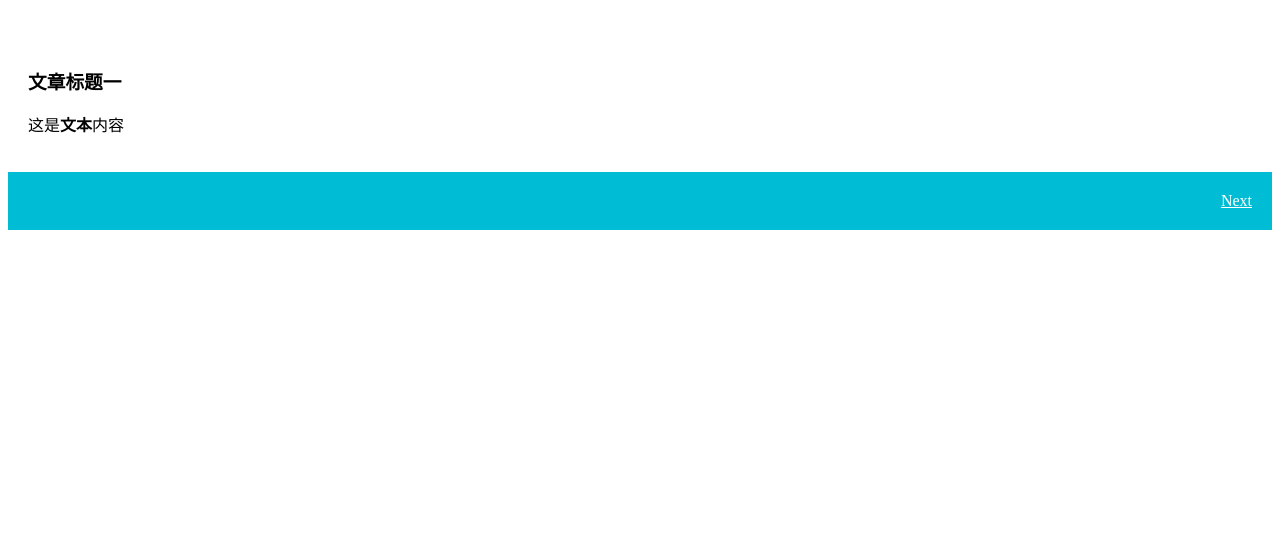
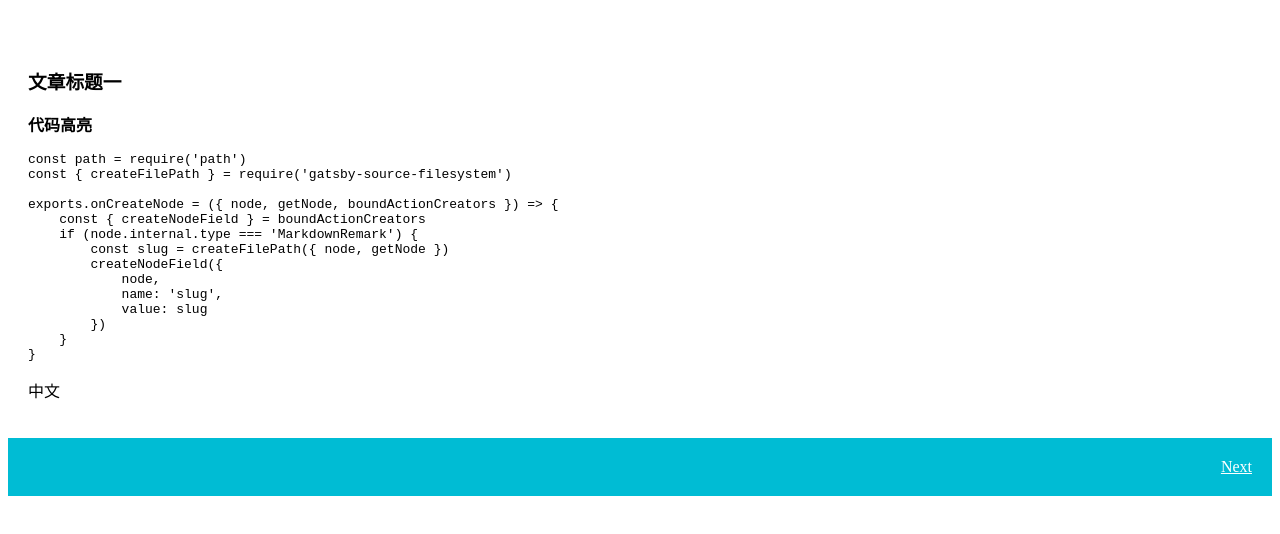
Before and after one commit to vhkdiy/gatsby-demo, a Gatsby site: page /posts/1/ in a window 1280 px wide. Built offline with nearby package versions, Linux system fonts and the light colour scheme; Gatsby itself is replaced by a stand-in of ours; some packages are replaced by stand-ins of ours; code samples lack their colours.

Commit message:
code highlight

````diff
--- a/data/posts/1.md
+++ b/data/posts/1.md
@@ -1,3 +1,20 @@
 ### 文章标题一
 
-这是**文本**内容
+**代码高亮**
+```js
+const path = require('path')
+const { createFilePath } = require('gatsby-source-filesystem')
+
+exports.onCreateNode = ({ node, getNode, boundActionCreators }) => {
+    const { createNodeField } = boundActionCreators
+    if (node.internal.type === 'MarkdownRemark') {
+        const slug = createFilePath({ node, getNode })
+        createNodeField({
+            node,
+            name: 'slug',
+            value: slug
+        })
+    }
+}
+```
+中文
--- a/gatsby-config.js
+++ b/gatsby-config.js
@@ -8,7 +8,14 @@ module.exports = {
               name: "markdown-pages",
             },
         },
-        `gatsby-transformer-remark`,
+        {
+            resolve: `gatsby-transformer-remark`,
+            options: {
+                plugins: [
+                    `gatsby-remark-prismjs`
+                ]
+            }
+        },
         `gatsby-transformer-json`
     ]
 }
--- a/package.json
+++ b/package.json
@@ -11,6 +11,7 @@
     "gatsby": "^1.9.145",
     "gatsby-link": "^1.6.32",
     "gatsby-plugin-styled-components": "^2.0.4",
+    "gatsby-remark-prismjs": "^1.2.11",
     "gatsby-source-filesystem": "^1.5.11",
     "gatsby-transformer-json": "^1.0.14",
     "gatsby-transformer-remark": "^1.7.25",
--- a/src/assets/global.css
+++ b/src/assets/global.css
@@ -1,8 +1,11 @@
+@import 'prismjs/themes/prism-solarizedlight.css';
+
 * {
     box-sizing: border-box;
 }
 body {
     margin: 0;
+    height: 100vh;
 }
 a {
     text-decoration: none;
````
Also changed, not shown: 1 other file.
